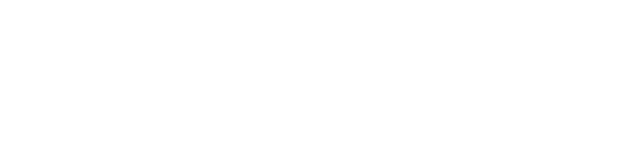
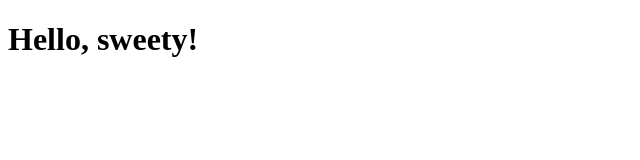
Before and after one commit to Mariafokanova/myproject, a plain HTML site: page index.html in a window 1280 px wide. Shown: the whole page, without its empty margins (0-640 px from the left). Drawn offline with Linux system fonts and the light colour scheme.

Commit message:
Added h1

```diff
--- a/index.html
+++ b/index.html
@@ -4,4 +4,5 @@
   <title>Hello, sweety</title>
 </head>
 <body>
+  <h1>Hello, sweety!</h1>
 </body>
```
